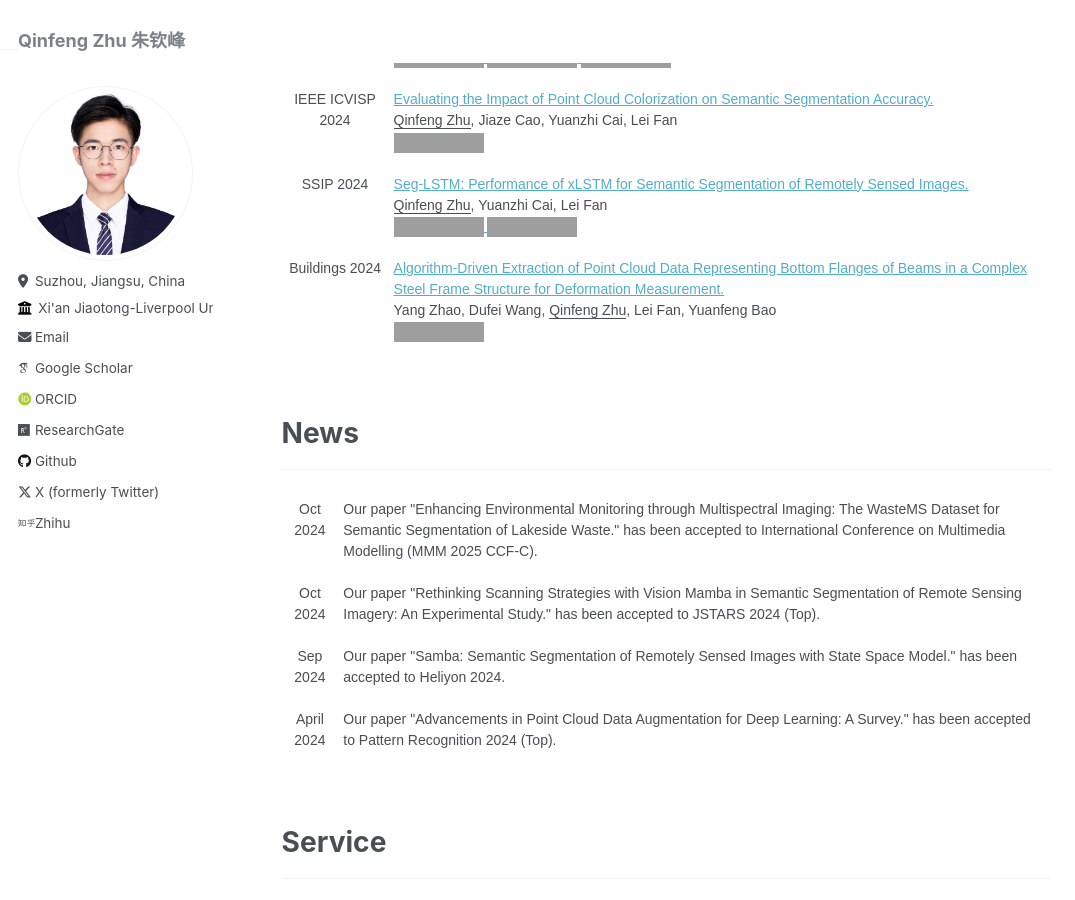
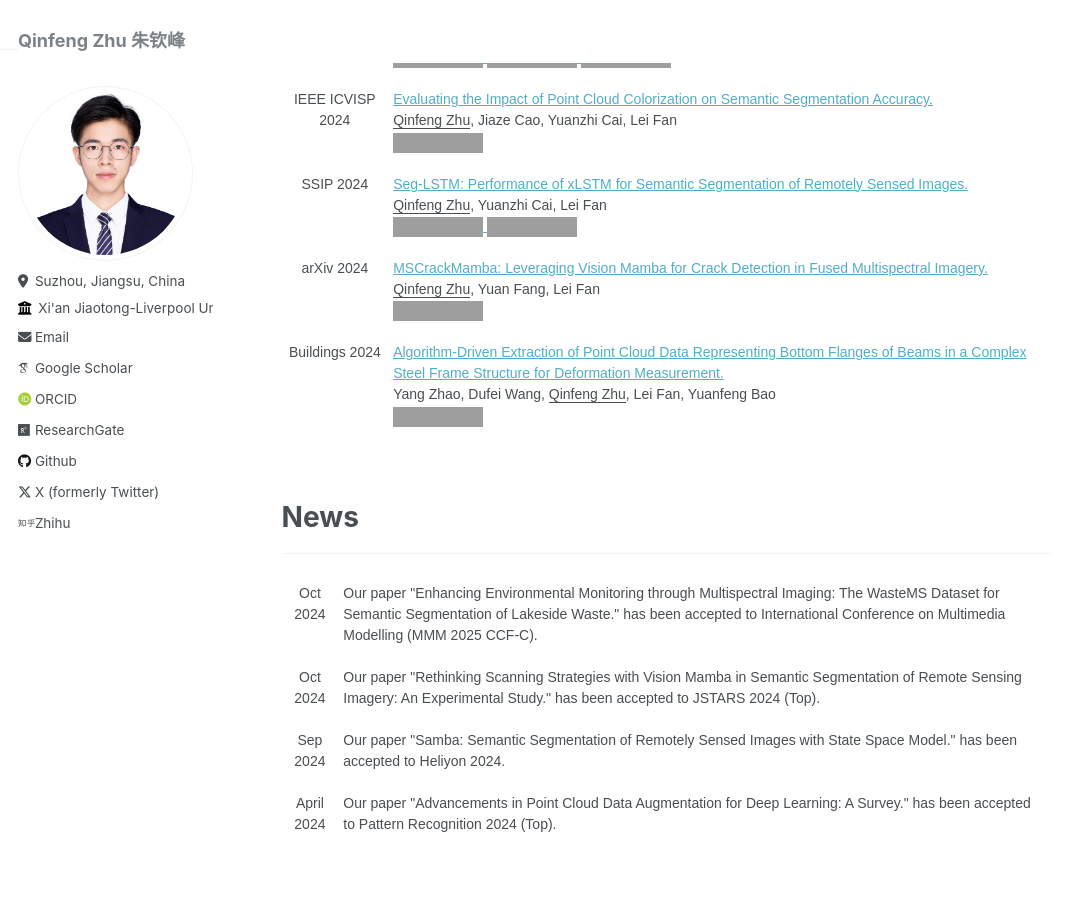
Before and after one commit to zhuqinfeng1999/zhuqinfeng1999.github.io, a Jekyll site: the page built from _pages/about.md, in a window 1280 px wide and 900 px high, scrolled down 829 px. Shown: the whole window, without its empty margins (0-1075 px from the left). Built offline with Jekyll 4.4.1, drawn with Linux system fonts in a browser that asks for light colours; some web fonts are replaced; grey boxes are pictures that could not be loaded.

Commit message:
Update about.md

```diff
--- a/_pages/about.md
+++ b/_pages/about.md
@@ -112,6 +112,16 @@ My research interests mainly lie on deep learning, especially in remote sensing,
     </tr>
 
   <tr>
+      <th class="tg-wk8r">arXiv 2024</th>
+      <th class="tg-oe15"><a href="https://arxiv.org/abs/2407.17028">MSCrackMamba: Leveraging Vision Mamba for Crack Detection in Fused Multispectral Imagery.</a> <br><u>Qinfeng Zhu</u>, Yuan Fang, Lei Fan
+        <br>
+        <a href="https://arxiv.org/abs/2412.06211">
+          <img src="https://img.shields.io/badge/PDF-80000f" alt="PDF" style="width: auto; height: 20px;"/>
+        </a>
+      </th>
+    </tr>
+
+  <tr>
       <th class="tg-wk8r">Buildings 2024</th>
       <th class="tg-oe15"><a href="https://doi.org/10.3390/buildings14092847">Algorithm-Driven Extraction of Point Cloud Data Representing Bottom Flanges of Beams in a Complex Steel Frame Structure for Deformation Measurement.</a> <br>Yang Zhao, Dufei Wang, <u>Qinfeng Zhu</u>, Lei Fan, Yuanfeng Bao
         <br>
```
